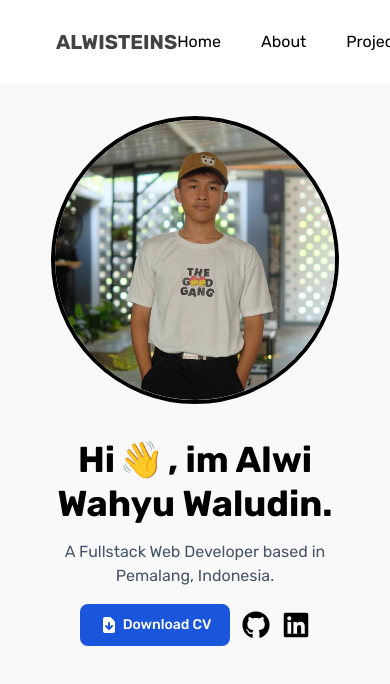
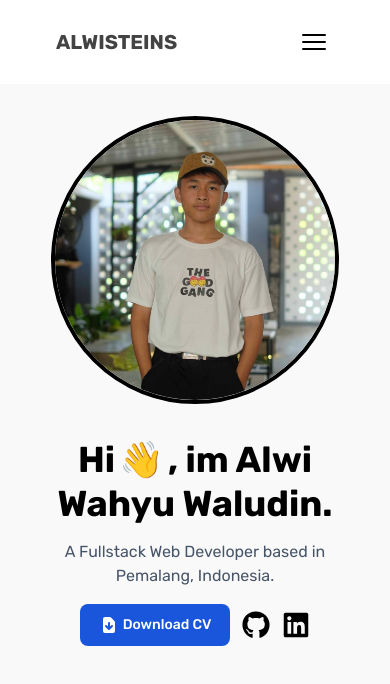
Before and after one commit to Alwisteins/web-portofolio, a Next.js app: page / in a window 390 px wide. Shown: the top 684 px of the page. Built offline with nearby package versions, Linux system fonts and the light colour scheme.

Commit message:
add mobile navbar

```diff
--- a/src/components/Navbar.tsx
+++ b/src/components/Navbar.tsx
@@ -1,6 +1,15 @@
+"use client";
+import { useState } from "react";
 import Link from "next/link";
+import HamburgerMenu from "./HamburgerMenu";
 
 export default function Navbar() {
+  const [isMenuOpen, setIsMenuOpen] = useState<boolean>(false);
+
+  const toggleMenu = () => {
+    setIsMenuOpen(!isMenuOpen);
+  };
+
   const NavLink: { url: string; name: string }[] = [
     { url: "#", name: "Home" },
     { url: "#about", name: "About" },
@@ -14,13 +23,18 @@ export default function Navbar() {
       <div className="animate-pulse">
         <h1 className="font-bold text-xl">ALWISTEINS</h1>
       </div>
-        <ul className="flex space-x-10">
-          {NavLink.map((item, index) => (
-            <li key={index}>
-              <Link href={item.url}>{item.name}</Link>
-            </li>
-          ))}
-        </ul>
+      <HamburgerMenu onClick={toggleMenu} isMenuOpen={isMenuOpen} />
+      <ul
+        className={`absolute top-24 w-3/4 sm:static sm:flex sm:space-x-10 bg-white rounded-lg ${
+          isMenuOpen ? "block" : "hidden"
+        }`}
+      >
+        {NavLink.map((item, index) => (
+          <li key={index} className='flex items-center text-center w-full h-10'>
+            <Link href={item.url} className='grow'>{item.name}</Link>
+          </li>
+        ))}
+      </ul>
     </div>
   );
 }
```
